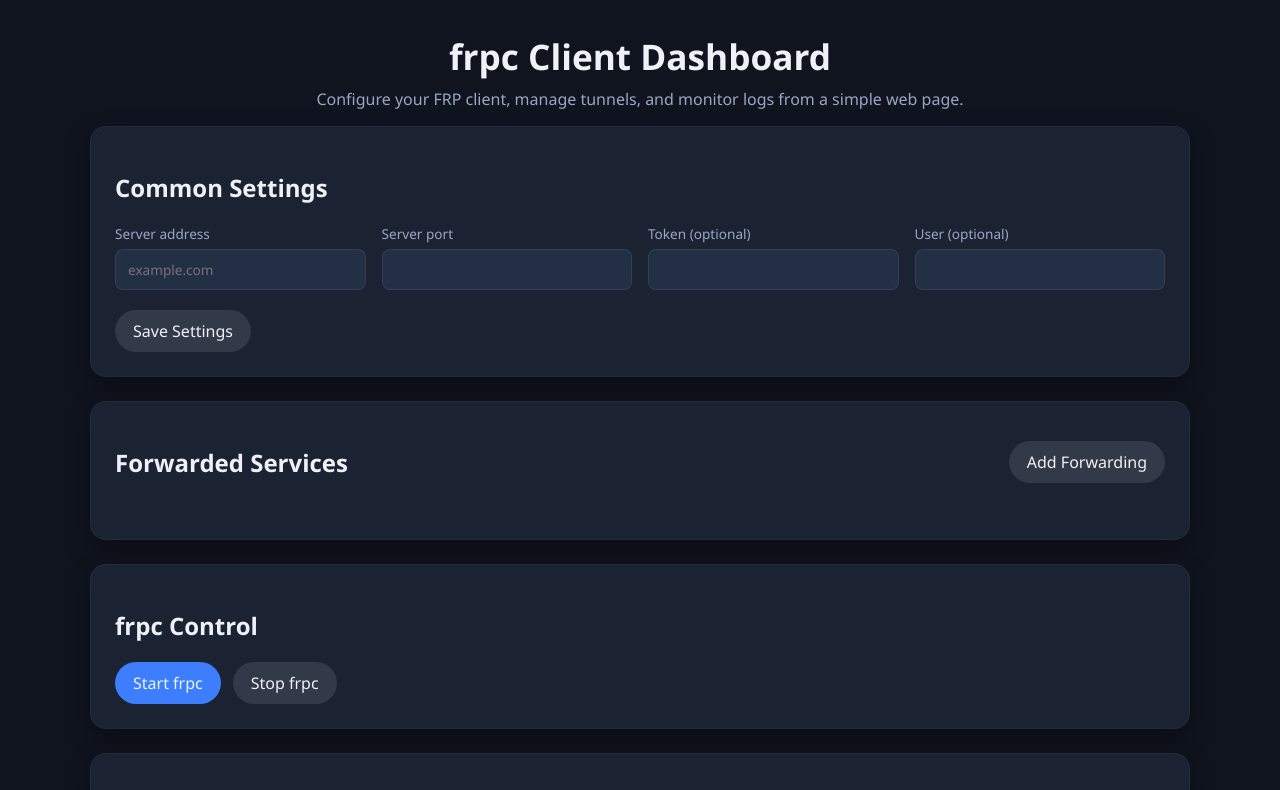
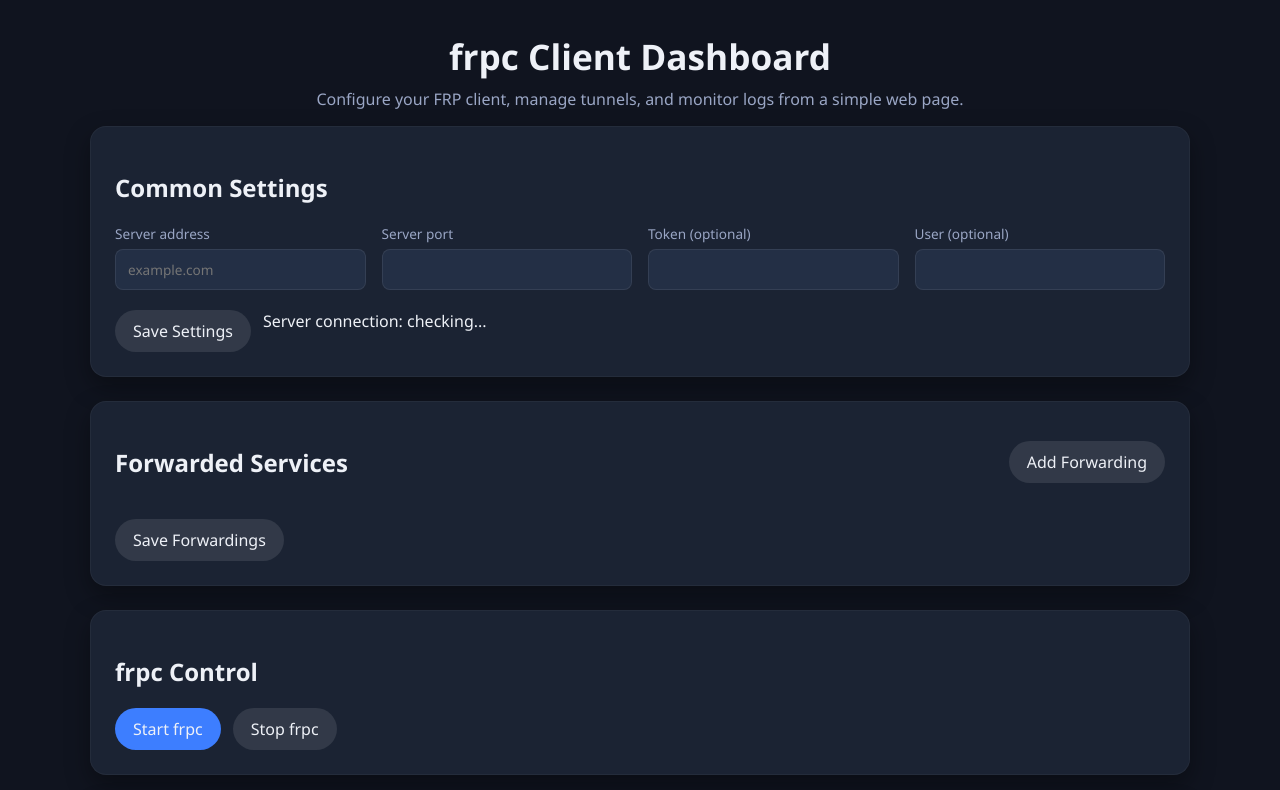
Before and after one commit to nooblk-98/Frpc-Ui, a website: page public/index.html in a window 1280 px wide. Shown: the top 790 px of the page. Drawn offline with Linux system fonts and the light colour scheme; no server answers.

Commit message:
Update index.html

```diff
--- a/public/index.html
+++ b/public/index.html
@@ -16,7 +16,7 @@
     <section class="card" id="common-section">
       <h2>Common Settings</h2>
       <div class="form-grid">
-<label>
+        <label>
           Server address
           <input type="text" id="serverAddr" placeholder="example.com" />
         </label>
@@ -33,8 +33,9 @@
           <input type="text" id="user" />
         </label>
       </div>
-      <div class="actions">
+      <div class="actions common-actions">
         <button id="saveConfig">Save Settings</button>
+        <div id="connectionStatus" class="connection-status muted">Server connection: checking...</div>
       </div>
     </section>
 
@@ -44,6 +45,9 @@
         <button id="addProxy">Add Forwarding</button>
       </div>
       <div id="proxies"></div>
+      <div class="actions">
+        <button id="saveProxies">Save Forwardings</button>
+      </div>
     </section>
 
     <section class="card" id="control-section">
```
